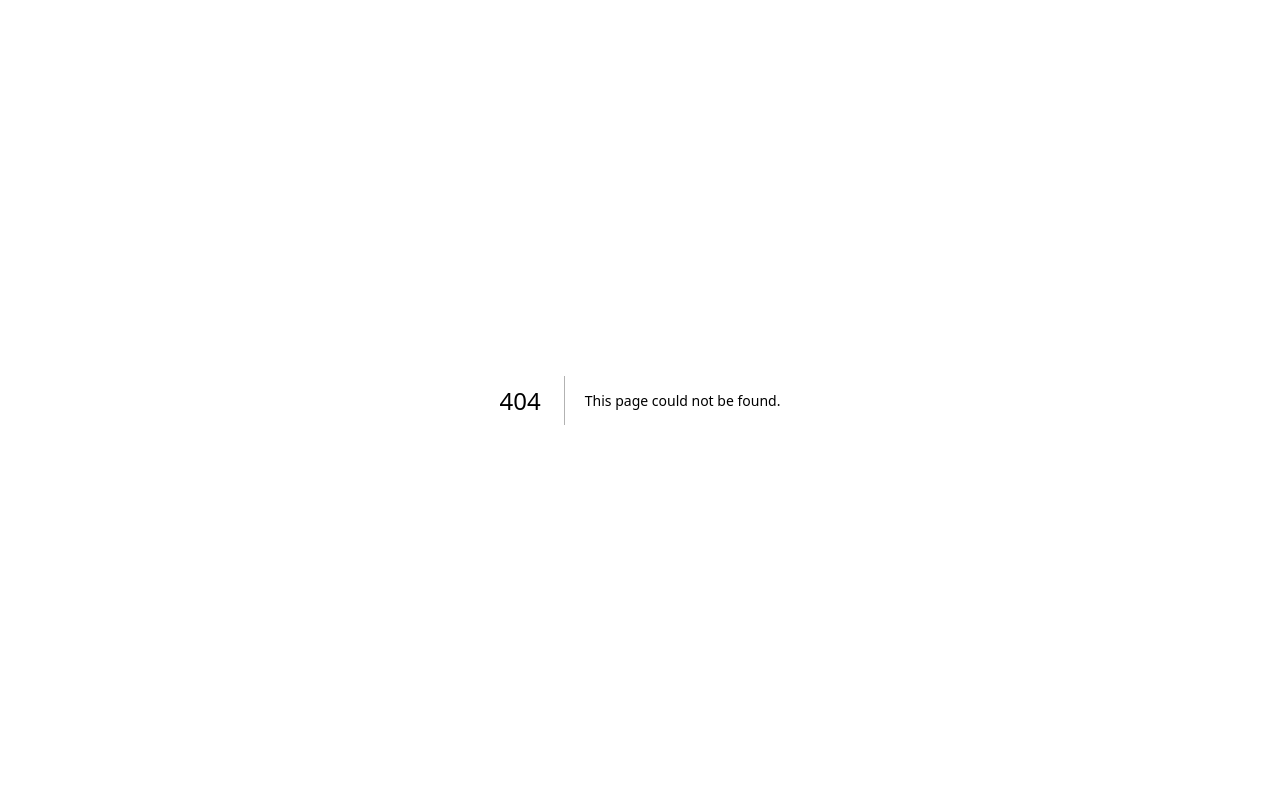
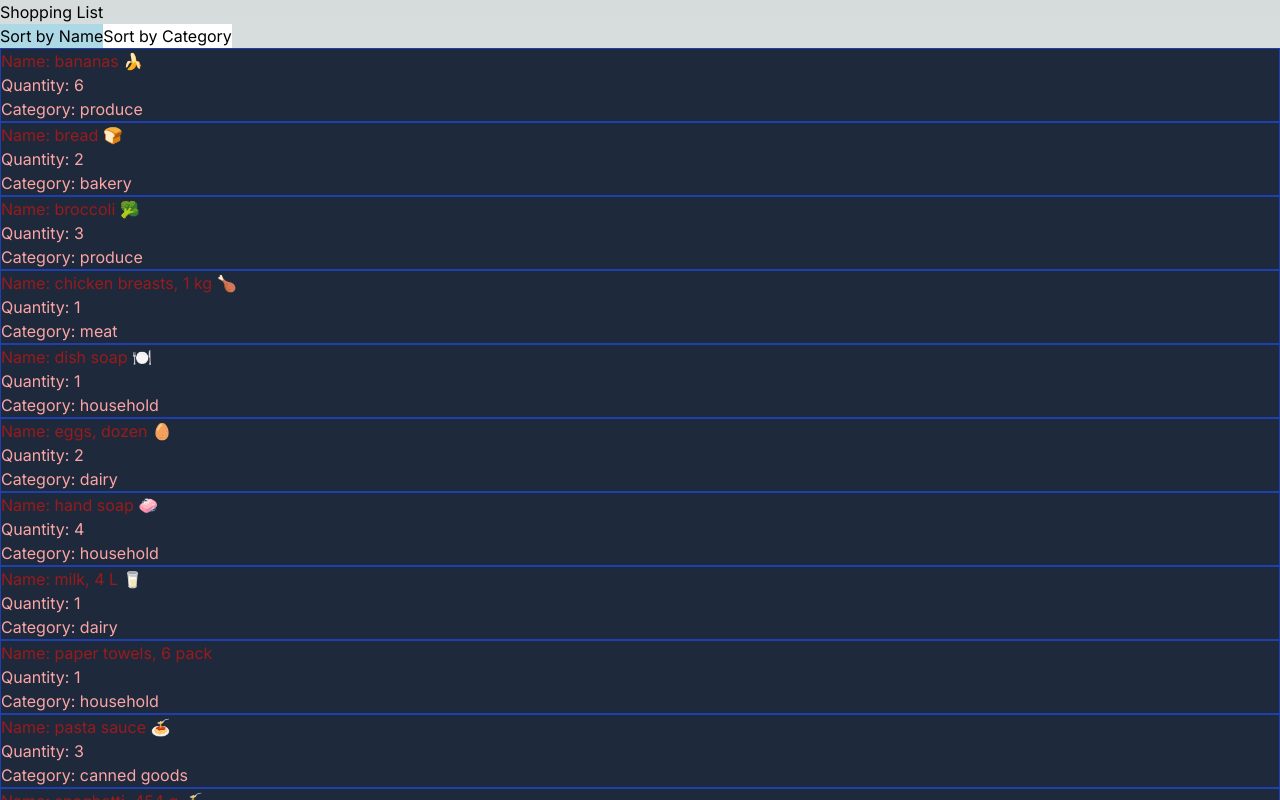
Before and after one commit to Prepsld/cprg306-assignments, a Next.js app: page /week5 in a window 1280 px wide. Before the commit this address had no page. Shown: the top 800 px of the page. Built offline with nearby package versions, Linux system fonts and the light colour scheme.

Commit message:
finishes week 5 with comments

```diff
--- a/app/page.js
+++ b/app/page.js
@@ -11,5 +11,6 @@ export default function Page()
    <Link href="/week2">Week 2</Link>
    <Link href="/week3">Week 3</Link>
    <Link href="/week4">Week 4</Link>
+   <Link href="/week5">Week 5</Link>
    </main> );
 }
--- a/app/week4/page.js
+++ b/app/week4/page.js
@@ -6,6 +6,7 @@ export default function Page()
     return (
         <main>
             <NewItem/>
+            <Link href="/" className="text-orange-700">Home</Link>
         </main>
     );
 }
--- /dev/null
+++ b/app/week5/item-list.js
@@ -0,0 +1,58 @@
+"use client"; // Assuming this is specific to your project setup
+
+// Import necessary modules and components
+import { useState } from "react";
+import Link from 'next/link';
+import Item from './item'; // Import the Item component
+import items from './items.json'; // Import the JSON data containing items
+
+// Define the ItemList component
+function ItemList() {
+  // Create a state variable 'sortBy' and its setter function 'setSortBy' using useState
+  const [sortBy, setSortBy] = useState('name');
+
+  // Sort the items array based on the 'sortBy' state variable
+  const sortedItems = [...items].sort((a, b) => {
+    // If 'sortBy' is 'name', sort items by their 'name' property
+    if (sortBy === 'name') {
+      return a.name.localeCompare(b.name);
+    }
+    // If 'sortBy' is 'category', sort items by their 'category' property
+    else if (sortBy === 'category') {
+      return a.category.localeCompare(b.category);
+    }
+    // Return 0 if no sorting preference is specified
+    return 0;
+  });
+
+  // Render the component
+  return (
+    <div>
+      <div>
+        {/* Button to set 'sortBy' to 'name' */}
+        <button
+          onClick={() => setSortBy('name')}
+          style={{ backgroundColor: sortBy === 'name' ? 'lightblue' : 'white' }}
+        >
+          Sort by Name
+        </button>
+        {/* Button to set 'sortBy' to 'category' */}
+        <button
+          onClick={() => setSortBy('category')}
+          style={{ backgroundColor: sortBy === 'category' ? 'lightblue' : 'white' }}
+        >
+          Sort by Category
+        </button>
+      </div>
+      <div>
+        {/* Map through sortedItems array and render Item component for each item */}
+        {sortedItems.map((item) => (
+          <Item key={item.id} item={item} />
+        ))}
+      </div>
+    </div>
+  );
+}
+
+// Export the ItemList component as the default export
+export default ItemList;
--- /dev/null
+++ b/app/week5/item.js
@@ -0,0 +1,23 @@
+// Define the Item component that receives an 'item' prop
+export default function Item({ item }) {
+  // Destructure the 'item' prop to access its properties
+  const { name, quantity, category } = item;
+
+  // Render the component with item details
+  return (
+    <div>
+      <ol>
+        <li className="text-red-300 bg-slate-800 border border-blue-800">
+          {/* Display the item's name */}
+          <p className="text-red-800">Name: {name}</p>
+
+          {/* Display the item's quantity */}
+          <p>Quantity: {quantity}</p>
+
+          {/* Display the item's category */}
+          <p>Category: {category}</p>
+        </li>
+      </ol>
+    </div>
+  );
+}
--- /dev/null
+++ b/app/week5/items.json
@@ -0,0 +1,74 @@
+[
+  {
+    "id": "1h2GJKH12gkHG31h1H",
+    "name": "milk, 4 L 🥛",
+    "quantity": 1,
+    "category": "dairy"
+  },
+  {
+    "id": "2KJH3k2j3H1k2J3K1H",
+    "name": "bread 🍞",
+    "quantity": 2,
+    "category": "bakery"
+  },
+  {
+    "id": "3h2KJH3k2j3H1k2J3",
+    "name": "eggs, dozen 🥚",
+    "quantity": 2,
+    "category": "dairy"
+  },
+  {
+    "id": "4k2J3K1H2GJKH12gk",
+    "name": "bananas 🍌",
+    "quantity": 6,
+    "category": "produce"
+  },
+  {
+    "id": "5H1h1H2KJH3k2j3H",
+    "name": "broccoli 🥦",
+    "quantity": 3,
+    "category": "produce"
+  },
+  {
+    "id": "6H1k2J3K1H2GJKH1",
+    "name": "chicken breasts, 1 kg 🍗",
+    "quantity": 1,
+    "category": "meat"
+  },
+  {
+    "id": "7gkHG31h1H2KJH3k",
+    "name": "pasta sauce 🍝",
+    "quantity": 3,
+    "category": "canned goods"
+  },
+  {
+    "id": "8j3H1k2J3K1H2GJK",
+    "name": "spaghetti, 454 g 🍝",
+    "quantity": 2,
+    "category": "dry goods"
+  },
+  {
+    "id": "9H12gkHG31h1H2KJ",
+    "name": "toilet paper, 12 pack 🧻",
+    "quantity": 1,
+    "category": "household"
+  },
+  {
+    "id": "10H3k2j3H1k2J3K1",
+    "name": "paper towels, 6 pack",
+    "quantity": 1,
+    "category": "household"
+  },
+  {
+    "id": "11k2J3K1H2GJKH12",
+    "name": "dish soap 🍽️",
+    "quantity": 1,
+    "category": "household"
+  },
+  {
+    "id": "12GJKH12gkHG31h1",
+    "name": "hand soap 🧼",
+    "quantity": 4,
+    "category": "household"
+  }
+]
--- /dev/null
+++ b/app/week5/page.js
@@ -0,0 +1,21 @@
+// Import necessary modules and components
+import Link from 'next/link';
+import ItemList from './item-list'; // Assuming this is the correct path to the ItemList component
+
+// Define the Page component
+export default function Page() {
+  return (
+    <main>
+      {/* Page title */}
+      <h1>Shopping List</h1>
+
+      {/* Render the ItemList component */}
+      <ItemList />
+
+      {/* Create a link to the home page */}
+      <Link href="/" className="text-orange-700">
+        Home
+      </Link>
+    </main>
+  );
+}
```
